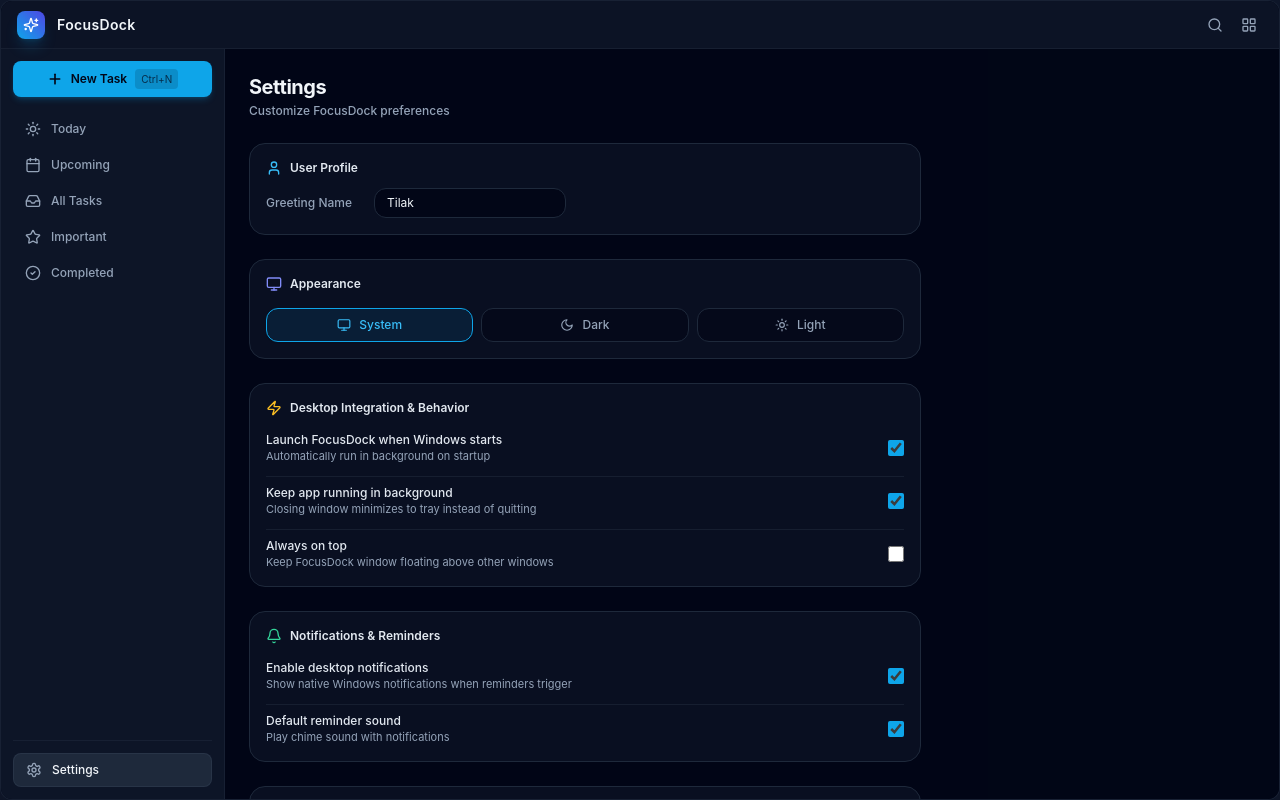
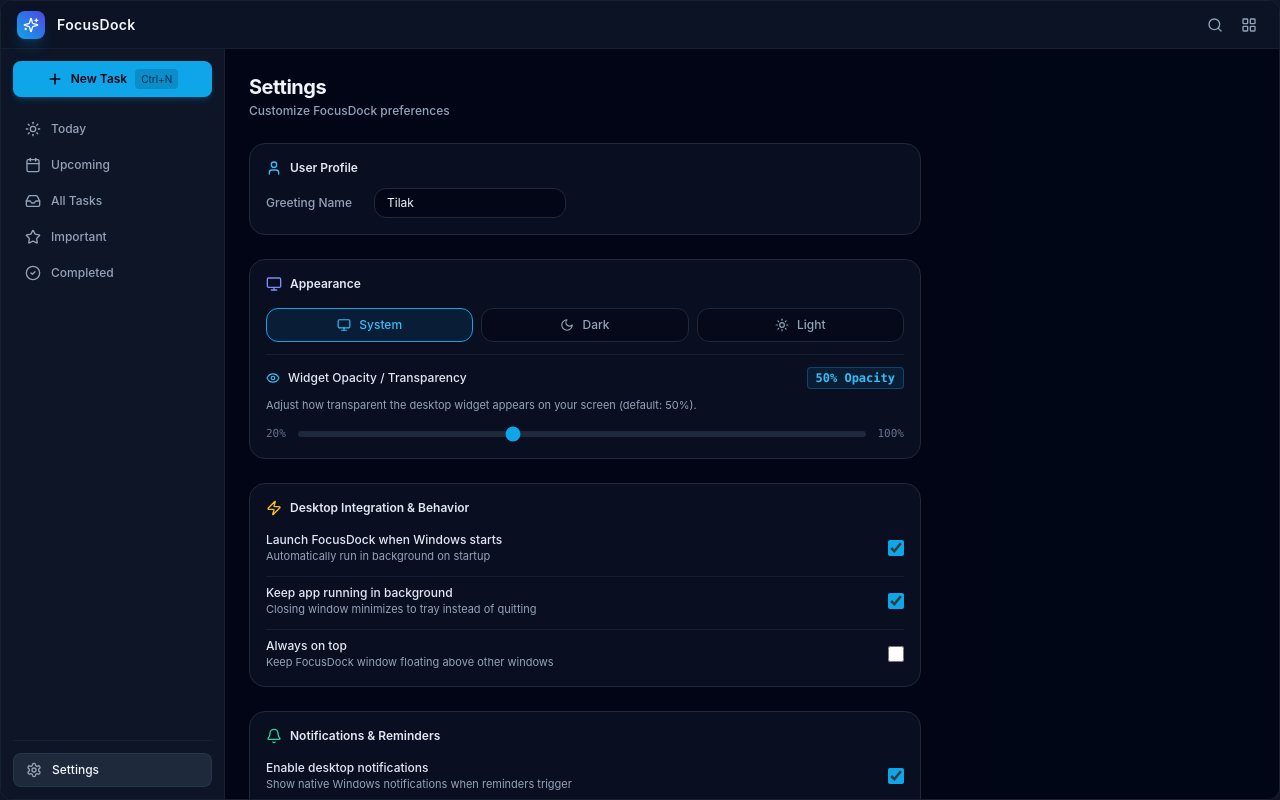
Before and after one commit to ktilak12/FocusDock, a React (Vite) app: page / in a window 1280 px wide. Both pictures are taken after a click on the button 1169 px from the left and 43 px from the top of the page. Built offline with nearby package versions, Linux system fonts and the light colour scheme.

Commit message:
feat: configure 50% widget transparency and improve UI components

```diff
--- a/src/main/autoStart.ts
+++ b/src/main/autoStart.ts
@@ -10,7 +10,6 @@
 
     app.setLoginItemSettings({
       openAtLogin: enable,
-      openAsHidden: false,
       path: process.execPath,
       args,
     });
--- a/src/main/index.ts
+++ b/src/main/index.ts
@@ -109,6 +109,12 @@
       if (newSettings.alwaysOnTop !== undefined) {
         windowManager.setAlwaysOnTop(newSettings.alwaysOnTop);
       }
+      if (newSettings.widgetOpacity !== undefined) {
+        const currentMode = storage.getSettings().currentViewMode;
+        if (currentMode === 'widget') {
+          windowManager.setOpacity(newSettings.widgetOpacity);
+        }
+      }
       trayManager.updateContextMenu();
       return saved;
     });
--- a/src/main/store.ts
+++ b/src/main/store.ts
@@ -17,7 +17,7 @@
   enableNotifications: true,
   reminderSound: true,
   snoozeDurationMinutes: 10,
-  widgetOpacity: 0.95,
+  widgetOpacity: 0.5,
   widgetSize: 'standard',
   showCompletedInWidget: true,
   isFirstRun: false,
@@ -28,7 +28,10 @@
 const getTodayString = (offsetDays = 0) => {
   const d = new Date();
   d.setDate(d.getDate() + offsetDays);
-  return d.toISOString().split('T')[0];
+  const year = d.getFullYear();
+  const month = String(d.getMonth() + 1).padStart(2, '0');
+  const day = String(d.getDate()).padStart(2, '0');
+  return `${year}-${month}-${day}`;
 };
 
 const SAMPLE_TASKS: Task[] = [];
--- a/src/main/windowManager.ts
+++ b/src/main/windowManager.ts
@@ -133,6 +133,13 @@
     const isPinned = !!settings.alwaysOnTop;
     this.mainWindow.setAlwaysOnTop(isPinned);
 
+    // Set widget opacity (defaults to 0.5 = 50% transparent) or full opacity
+    if (isWidgetMode) {
+      this.mainWindow.setOpacity(settings.widgetOpacity ?? 0.5);
+    } else {
+      this.mainWindow.setOpacity(1.0);
+    }
+
     // In widget mode on home screen, display without stealing focus from active windows
     if (isWidgetMode && !isPinned) {
       this.mainWindow.showInactive();
@@ -252,15 +259,24 @@
       }
       this.mainWindow.setResizable(true);
       this.mainWindow.setSkipTaskbar(true);
+      this.mainWindow.setOpacity(settings.widgetOpacity ?? 0.5);
     } else if (mode === 'full') {
       this.mainWindow.setSize(1000, 660);
       this.mainWindow.setMinimumSize(760, 500);
       this.mainWindow.setResizable(true);
       this.mainWindow.setSkipTaskbar(false);
+      this.mainWindow.setOpacity(1.0);
       this.mainWindow.center();
     }
 
     this.mainWindow.webContents.send('view-changed', mode);
+  }
+
+  public setOpacity(opacity: number) {
+    if (this.mainWindow && !this.mainWindow.isDestroyed()) {
+      const clamped = Math.max(0.1, Math.min(1.0, opacity));
+      this.mainWindow.setOpacity(clamped);
+    }
   }
 
   public setWindowSize(width: number, height: number) {
--- a/src/renderer/components/Sidebar.tsx
+++ b/src/renderer/components/Sidebar.tsx
@@ -1,14 +1,15 @@
 import React from 'react';
+import { format } from 'date-fns';
 import { Calendar, CheckCircle2, Clock, Inbox, Plus, Settings, Star, Sun } from 'lucide-react';
 import { useTaskContext } from '../context/TaskContext';
 
 export const Sidebar: React.FC = () => {
   const { activeFilter, setActiveFilter, tasks, setIsAddTaskModalOpen } = useTaskContext();
 
-  const todayStr = new Date().toISOString().split('T')[0];
+  const todayStr = format(new Date(), 'yyyy-MM-dd');
 
   const counts = {
-    today: tasks.filter((t) => t.dueDate === todayStr && !t.completed).length,
+    today: tasks.filter((t) => (t.dueDate === todayStr || (!t.completed && t.dueDate && t.dueDate < todayStr) || (!t.completed && !t.dueDate)) && !t.completed).length,
     upcoming: tasks.filter((t) => t.dueDate && t.dueDate > todayStr && !t.completed).length,
     all: tasks.filter((t) => !t.completed).length,
     completed: tasks.filter((t) => t.completed).length,
--- a/src/renderer/components/TaskInputModal.tsx
+++ b/src/renderer/components/TaskInputModal.tsx
@@ -1,4 +1,5 @@
 import React, { useEffect, useState } from 'react';
+import { format } from 'date-fns';
 import { Calendar, ChevronDown, ChevronUp, Clock, Flame, Plus, Repeat, Tag, X } from 'lucide-react';
 import { parseNaturalLanguageTask } from '../../shared/nlpParser';
 import { Priority, RepeatRule } from '../../types';
@@ -20,7 +21,7 @@
     if (isAddTaskModalOpen) {
       setRawInput('');
       setDescription('');
-      const todayStr = new Date().toISOString().split('T')[0];
+      const todayStr = format(new Date(), 'yyyy-MM-dd');
       setDueDate(todayStr);
       setTime('');
       setPriority('medium');
@@ -53,7 +54,8 @@
 
     const parsed = parseNaturalLanguageTask(rawInput);
     const finalTitle = parsed.title.trim() || rawInput.trim();
-    const finalDueDate = dueDate || parsed.dueDate || new Date().toISOString().split('T')[0];
+    const todayStr = format(new Date(), 'yyyy-MM-dd');
+    const finalDueDate = dueDate || parsed.dueDate || todayStr;
     const finalTime = time || parsed.time;
     const finalReminder = finalDueDate && finalTime ? `${finalDueDate}T${finalTime}:00` : undefined;
 
--- a/src/renderer/components/WidgetView.tsx
+++ b/src/renderer/components/WidgetView.tsx
@@ -18,8 +18,10 @@
   if (hour >= 17) greeting = 'Good evening';
 
   const todayTasks = tasks.filter((t) => {
+    if (!settings.showCompletedInWidget && t.completed) return false;
     if (!t.dueDate) return true;
     if (t.dueDate === todayStr) return true;
+    if (t.completed && t.completedAt && t.completedAt.startsWith(todayStr)) return true;
     if (!t.completed && t.dueDate < todayStr) return true;
     return false;
   });
--- a/src/renderer/context/TaskContext.tsx
+++ b/src/renderer/context/TaskContext.tsx
@@ -1,4 +1,5 @@
 import React, { createContext, useContext, useEffect, useState } from 'react';
+import { format } from 'date-fns';
 import { parseNaturalLanguageTask } from '../../shared/nlpParser';
 import { AppSettings, Priority, RepeatRule, Task } from '../../types';
 
@@ -11,7 +12,7 @@
   enableNotifications: true,
   reminderSound: true,
   snoozeDurationMinutes: 10,
-  widgetOpacity: 0.95,
+  widgetOpacity: 0.5,
   widgetSize: 'standard',
   showCompletedInWidget: true,
   isFirstRun: false,
@@ -123,7 +124,7 @@
   }, [settings.theme]);
 
   const addTask = async (taskInput: Omit<Task, 'id' | 'createdAt'>) => {
-    const todayStr = new Date().toISOString().split('T')[0];
+    const todayStr = format(new Date(), 'yyyy-MM-dd');
     const finalInput = {
       ...taskInput,
       dueDate: taskInput.dueDate || todayStr,
@@ -147,7 +148,7 @@
   const quickAddTask = async (inputStr: string) => {
     if (!inputStr.trim()) return;
     const parsed = parseNaturalLanguageTask(inputStr);
-    const todayStr = new Date().toISOString().split('T')[0];
+    const todayStr = format(new Date(), 'yyyy-MM-dd');
     await addTask({
       title: parsed.title,
       completed: false,
@@ -184,7 +185,7 @@
 
     // If completed and has repeatRule, generate next instance!
     if (isNowCompleted && target.repeatRule && target.repeatRule !== 'none') {
-      const todayStr = new Date().toISOString().split('T')[0];
+      const todayStr = format(new Date(), 'yyyy-MM-dd');
       await addTask({
         title: target.title,
         description: target.description,
--- a/src/renderer/pages/SettingsPage.tsx
+++ b/src/renderer/pages/SettingsPage.tsx
@@ -74,6 +74,35 @@
               </button>
             );
           })}
+        </div>
+
+        {/* Widget Transparency Slider */}
+        <div className="pt-3 border-t border-slate-800/60 space-y-2">
+          <div className="flex items-center justify-between">
+            <div className="flex items-center space-x-2">
+              <Eye className="w-3.5 h-3.5 text-sky-400" />
+              <span className="font-medium text-xs text-slate-200">Widget Opacity / Transparency</span>
+            </div>
+            <span className="px-2 py-0.5 rounded bg-sky-500/10 border border-sky-500/30 text-sky-400 font-mono text-xs font-semibold">
+              {Math.round((settings.widgetOpacity ?? 0.5) * 100)}% Opacity
+            </span>
+          </div>
+          <p className="text-[11px] text-slate-400">
+            Adjust how transparent the desktop widget appears on your screen (default: 50%).
+          </p>
+          <div className="flex items-center space-x-3 pt-1">
+            <span className="text-[11px] text-slate-500 font-mono">20%</span>
+            <input
+              type="range"
+              min="0.2"
+              max="1"
+              step="0.05"
+              value={settings.widgetOpacity ?? 0.5}
+              onChange={(e) => updateSettings({ widgetOpacity: parseFloat(e.target.value) })}
+              className="flex-1 h-1.5 bg-slate-800 rounded-lg appearance-none cursor-pointer accent-sky-500"
+            />
+            <span className="text-[11px] text-slate-500 font-mono">100%</span>
+          </div>
         </div>
       </section>
 
--- a/src/renderer/pages/TodayPage.tsx
+++ b/src/renderer/pages/TodayPage.tsx
@@ -19,6 +19,7 @@
   const todayTasks = tasks.filter((t) => {
     if (!t.dueDate) return true;
     if (t.dueDate === todayStr) return true;
+    if (t.completed && t.completedAt && t.completedAt.startsWith(todayStr)) return true;
     if (!t.completed && t.dueDate < todayStr) return true;
     return false;
   });
--- a/src/renderer/pages/UpcomingPage.tsx
+++ b/src/renderer/pages/UpcomingPage.tsx
@@ -1,11 +1,12 @@
 import React from 'react';
+import { format } from 'date-fns';
 import { TaskList } from '../components/TaskList';
 import { useTaskContext } from '../context/TaskContext';
 
 export const UpcomingPage: React.FC = () => {
   const { tasks } = useTaskContext();
 
-  const todayStr = new Date().toISOString().split('T')[0];
+  const todayStr = format(new Date(), 'yyyy-MM-dd');
   const upcomingTasks = tasks
     .filter((t) => t.dueDate && t.dueDate > todayStr && !t.completed)
     .sort((a, b) => (a.dueDate! > b.dueDate! ? 1 : -1));
```
